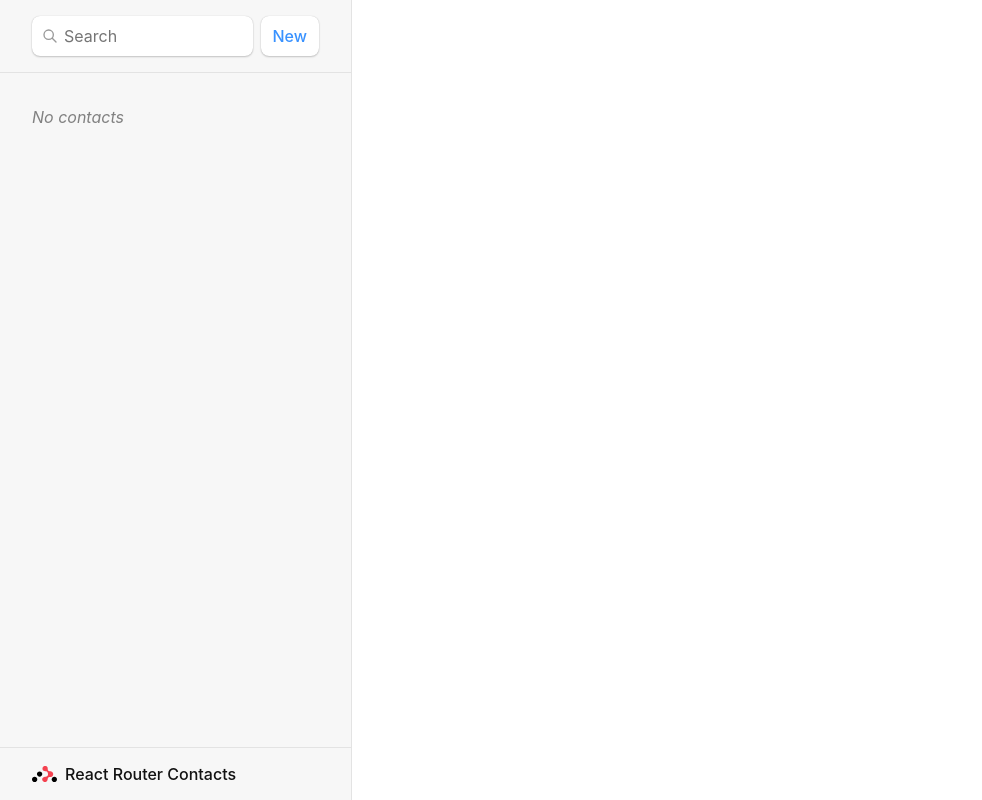
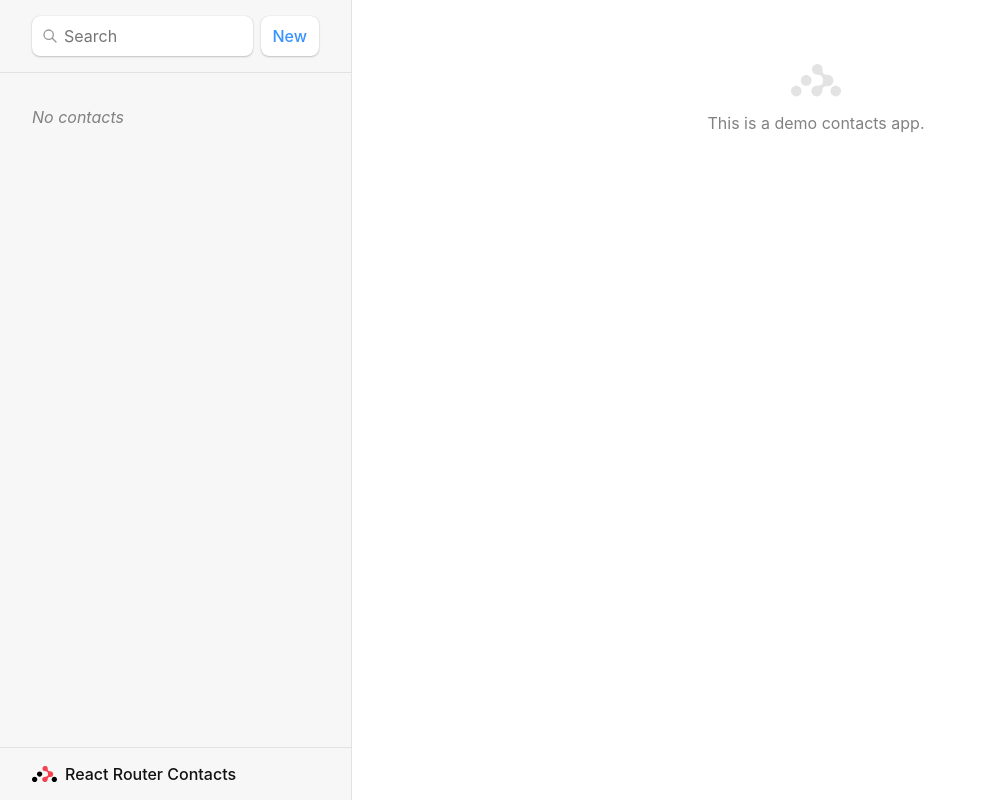
Before and after one commit to finnian-smith/contacts-app, a React (Vite) app: page / in a window 1280 px wide. Shown: the whole page, without its empty margins (0-982 px from the left). Built offline with nearby package versions, Linux system fonts and the light colour scheme.

Commit message:
Add index route for default render

```diff
--- a/src/main.jsx
+++ b/src/main.jsx
@@ -8,6 +8,7 @@ import Root, {
 import Contact, { loader as contactLoader } from "./routes/contact";
 import EditContact, { action as editAction } from "./routes/edit";
 import { action as destroyAction } from "./routes/destroy";
+import Index from "./routes/index";
 import "./index.css";
 import ErrorPage from "./components/ErrorPage";
 
@@ -19,6 +20,7 @@ const router = createBrowserRouter([
     loader: rootLoader,
     action: rootAction,
     children: [
+      { index: true, element: <Index /> },
       {
         path: "contacts/:contactId",
         element: <Contact />,
--- /dev/null
+++ b/src/routes/index.jsx
@@ -0,0 +1,3 @@
+export default function Index() {
+  return <p id="zero-state">This is a demo contacts app.</p>;
+}
```
